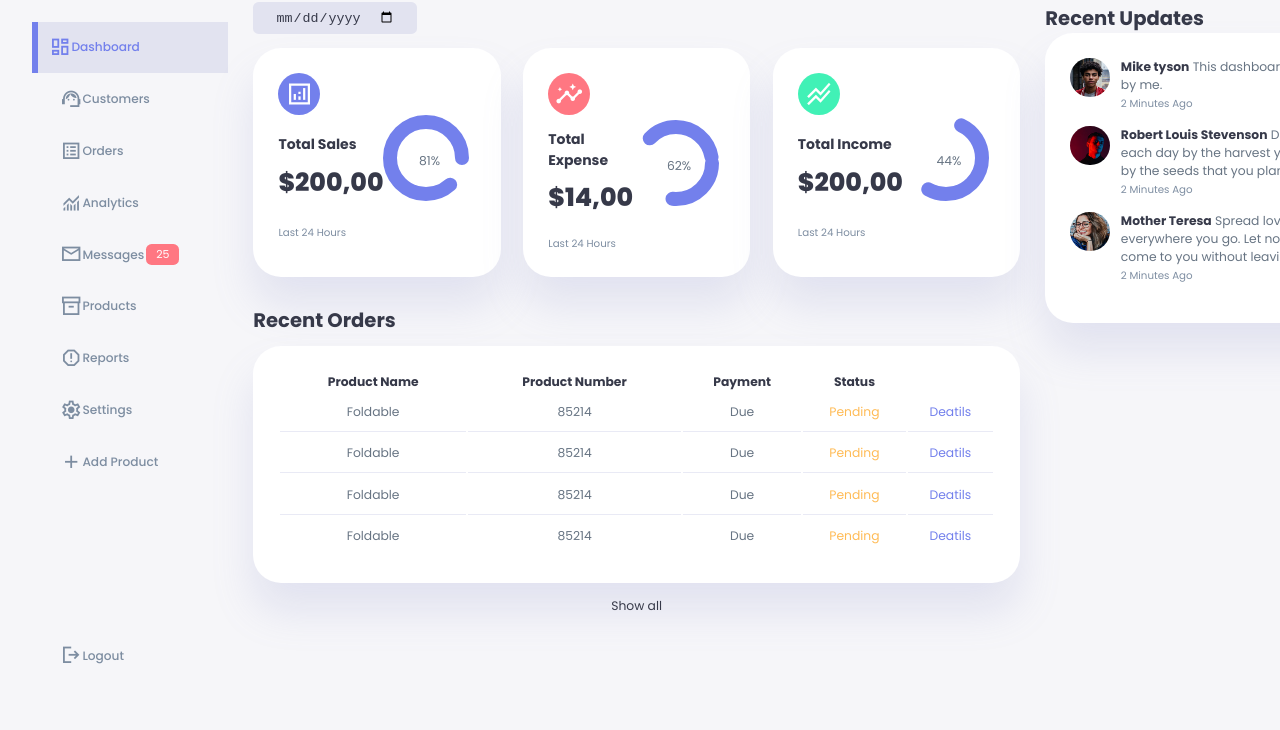
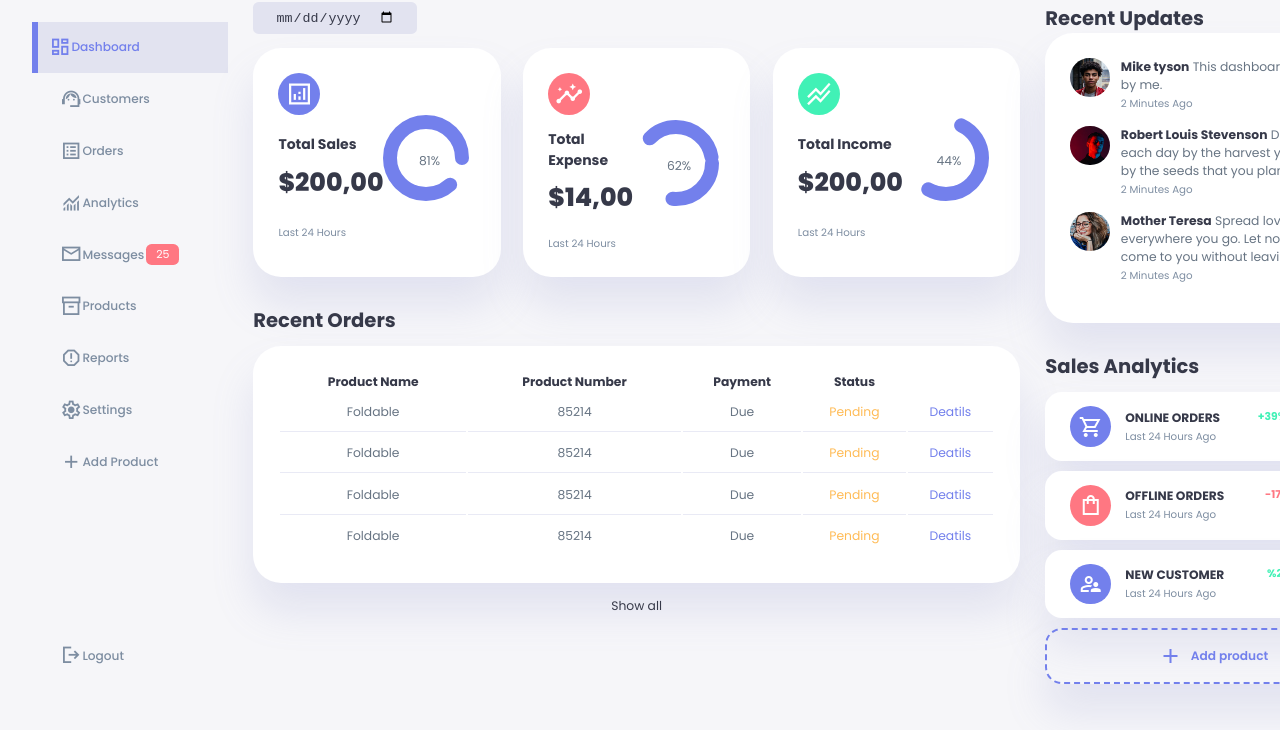
Before and after one commit to abdelmoula17/dashboardUi, a plain HTML site: page index.html in a window 1280 px wide. Shown: the part 70-800 px from the top of the page. Drawn offline with nearby package versions, Linux system fonts and the light colour scheme.

Commit message:
end of sales analytics

```diff
--- a/index.css
+++ b/index.css
@@ -107,7 +107,7 @@ b {
 .danger {
   color: var(--color-danger);
 }
-.succes {
+.success {
   color: var(--color-success);
 }
 .warning {
@@ -402,3 +402,61 @@ main .recent-orders a {
   gap: 1rem;
   margin-bottom: 1rem;
 }
+
+/* =============== Sales analytics ============== */
+.right .sales-analytics {
+  margin-top: 2rem;
+}
+.right .sales-analytics h2 {
+  margin-bottom: 0.8rem;
+}
+.right .sales-analytics .item {
+  background-color: var(--color-white);
+  display: flex;
+  align-items: center;
+  gap: 1rem;
+  margin-bottom: 0.7rem;
+  padding: 1rem var(--card-padding);
+  border-radius: var(--border-radius-3);
+  box-shadow: var(--box-shadow);
+  transition: all 300ms ease;
+}
+.right .sales-analytics .item:hover {
+  box-shadow: none;
+}
+.right .sales-analytics .item .right {
+  display: flex;
+  justify-content: space-between;
+  align-items: start;
+  margin: 0;
+  width: 100%;
+}
+.right .sales-analytics .item .icon {
+  padding: 0.6rem;
+  color: var(--color-white);
+  border-radius: 50%;
+  background-color: var(--color-primary);
+  display: flex;
+}
+.right .sales-analytics .item.offline .icon {
+  background-color: var(--color-danger);
+}
+.right .sales-analytics .item.customer .icon {
+  background-color: var(--color-success);
+}
+.right .sales-analytics .add-product {
+  background-color: transparent;
+  border: 2px dashed var(--color-primary);
+  color: var(--color-primary);
+  display: flex;
+  align-items: center;
+  justify-content: center;
+}
+.right .sales-analytics .add-product div {
+  display: flex;
+  align-items: center;
+  gap: 0.6rem;
+}
+.right .sales-analytics .add-product div h3 {
+  font-weight: 600;
+}
--- a/index.html
+++ b/index.html
@@ -243,6 +243,54 @@
           </div>
         </div>
         <!----------END OF RECENT UPDATES----------->
+        <div class="sales-analytics">
+          <h2>Sales Analytics</h2>
+          <div class="item online">
+            <div class="icon">
+              <span class="material-symbols-sharp"> shopping_cart </span>
+            </div>
+            <div class="right">
+              <div class="info">
+                <h3>ONLINE ORDERS</h3>
+                <small class="text-muted">Last 24 Hours Ago</small>
+              </div>
+              <h5 class="success">+39%</h5>
+              <h3>3548</h3>
+            </div>
+          </div>
+          <div class="item offline">
+            <div class="icon">
+              <span class="material-symbols-sharp"> shopping_bag </span>
+            </div>
+            <div class="right">
+              <div class="info">
+                <h3>OFFLINE ORDERS</h3>
+                <small class="text-muted">Last 24 Hours Ago</small>
+              </div>
+              <h5 class="danger">-17%</h5>
+              <h3>1100</h3>
+            </div>
+          </div>
+          <div class="item customers">
+            <div class="icon">
+              <span class="material-symbols-sharp"> supervisor_account </span>
+            </div>
+            <div class="right">
+              <div class="info">
+                <h3>NEW CUSTOMER</h3>
+                <small class="text-muted">Last 24 Hours Ago</small>
+              </div>
+              <h5 class="success">%25</h5>
+              <h3>849</h3>
+            </div>
+          </div>
+          <div class="item add-product">
+            <div>
+              <span class="material-symbols-sharp"> add </span>
+              <h3>Add product</h3>
+            </div>
+          </div>
+        </div>
       </div>
     </div>
   </body>
```
